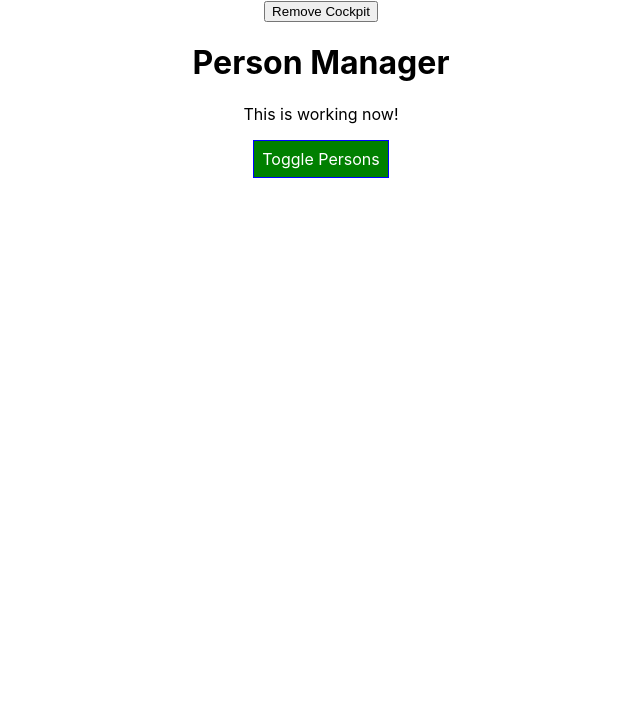
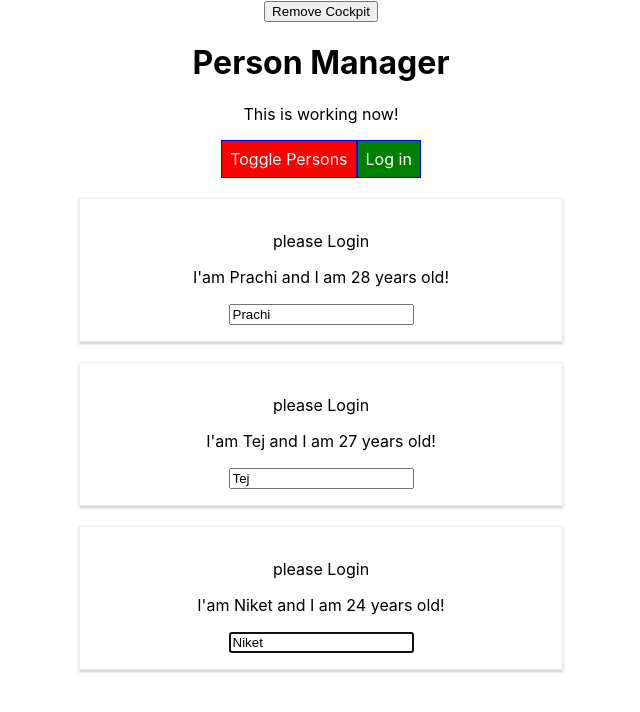
Before and after one commit to prachishah2401/its-all-about-react, a React app: page / in a window 1280 px wide. Shown: the top 712 px of the page, without its empty margins (319-959 px from the left). Built offline with nearby package versions, Linux system fonts and the light colour scheme.

Commit message:
use refs with react hooks and created and underdstood props change problem

```diff
--- a/src/components/Cockpit/Cockpit.js
+++ b/src/components/Cockpit/Cockpit.js
@@ -1,15 +1,17 @@
-import React, { useEffect } from 'react';
+import React, { useEffect, useRef } from 'react';
 
 import classes from './Cockpit.module.css'
 
 const Cockpit = (props) => {
+    const toggleBtnRef =useRef(null);
 
     useEffect(() => {
         console.log('[Cockpit.js] useEffect');
         // Http request...
-        setTimeout(() => {
-            alert('Saved data to cloud');
-        }, 1000);
+        // setTimeout(() => {
+        //     alert('Saved data to cloud');
+        // }, 1000);
+        toggleBtnRef.current.click();
         return () => {
             console.log('Cockpit.js] cleanup work in useEffect');
         }
@@ -42,10 +44,12 @@ const Cockpit = (props) => {
             <h1>{props.title}</h1>
             <p className={assignedClasses.join(' ')}>This is working now!</p>
             <button
+                ref={toggleBtnRef}
                 className={btnClass}
                 onClick={props.clicked}>
                     Toggle Persons
             </button>
+            <button onClick={props.login}>Log in</button>
         </div>
     );
 }
--- a/src/components/Persons/Person/Person.js
+++ b/src/components/Persons/Person/Person.js
@@ -5,12 +5,30 @@ import withClass from '../../../hoc/withClass';
 import classes from './Person.module.css';
 
 class Person extends Component {
+
+    constructor(props) {
+        super(props);
+        this.inputElementRef = React.createRef();
+    }
+
+    componentDidMount() {
+        //this.inputElement.focus();
+        this.inputElementRef.current.focus();
+    }
+
     render() {
         console.log('Person.js] rendering...');
         return (
             <Aux>
+                {this.props.isAuth ? <p>Authenticated!!!</p> : <p>please Login</p>}
                 <p onClick={this.props.click}>I'am {this.props.name} and I am {this.props.age} years old! {this.props.children}</p>
-                <input type="text" onChange={this.props.changed} value={this.props.name}/>
+                <input
+                    key ="k2"
+                    //ref={(inputEl)=>{this.inputElement = inputEl}}
+                    ref={this.inputElementRef}
+                    type="text"
+                    onChange={this.props.changed}
+                    value={this.props.name}/>
             </Aux>
         );
     }
--- a/src/components/Persons/Persons.js
+++ b/src/components/Persons/Persons.js
@@ -43,6 +43,7 @@ class Persons extends PureComponent {
           age={person.age}
           key={person.id}
           changed={(event) => this.props.changed(event, person.id)}
+          isAuth={this.props.isAuthenticated}
         />
       );
     });
--- a/src/containers/App.js
+++ b/src/containers/App.js
@@ -19,7 +19,8 @@ class App extends Component {
     otherState: 'some other value',
     showPersons: false,
     showCockpit: true,
-    changeCounter: 0
+    changeCounter: 0,
+    authenticated: false
   }
 
   static getDerivedStateFromProps(props, state) {
@@ -72,12 +73,16 @@ class App extends Component {
     const persons = [...this.state.persons];
     persons.splice(personIndex, 1);
     this.setState({persons: persons});
-  })
+  });
 
   togglePeronsHandler = () => {
     const doesShow = this.state.showPersons;
     this.setState ({showPersons: !doesShow});
-  }
+  };
+
+  loginHandler = () => {
+    this.setState({authenticated: true});
+  };
 
   render(){
     console.log('[App.js] render');
@@ -89,6 +94,7 @@ class App extends Component {
             persons={this.state.persons}
             clicked={this.deletePersonHandler}
             changed={this.nameChangeHandler}
+            isAuthenticated={this.state.authenticated}
           />
     }
 
@@ -104,7 +110,9 @@ class App extends Component {
             title={this.props.appTitle}
             showPersons={this.state.showPersons}
             personsLength={this.state.persons.length}
-            clicked={this.togglePeronsHandler} />
+            clicked={this.togglePeronsHandler}
+            login={this.loginHandler}
+            />
         ) : null }
         {persons}
       </Aux>
```
